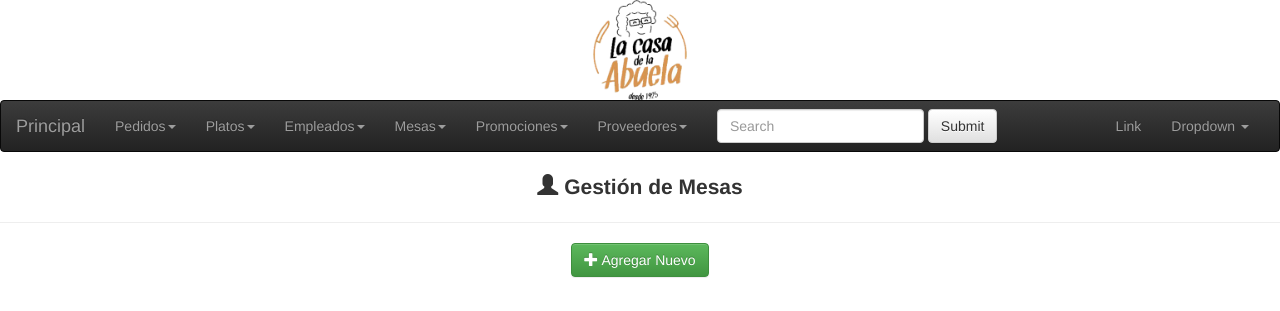
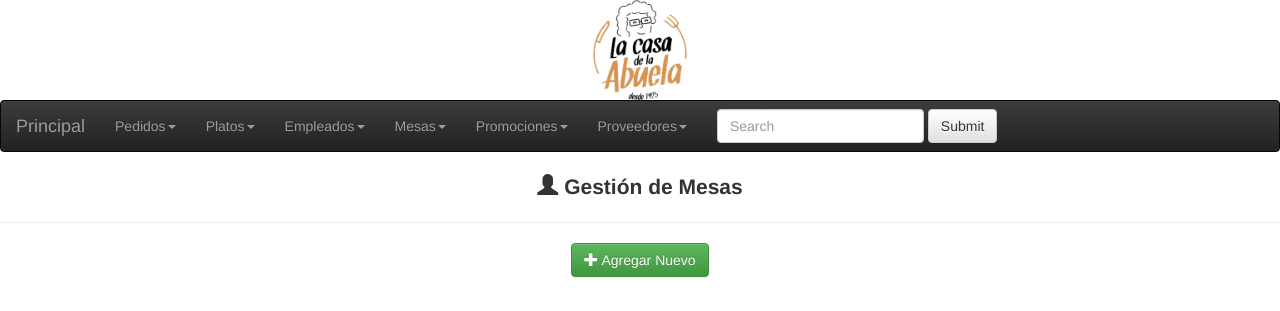
Before and after one commit to FLEXOXD/restaurante, a CodeIgniter app: page /restaurante/index.php/mesas/index in a window 1280 px wide. Shown: the top 311 px of the page. Run offline with CodeIgniter, Linux system fonts and the light colour scheme; data that the repository does not hold is empty.

Commit message:
mejorar interfaz

```diff
--- a/application/views/header.php
+++ b/application/views/header.php
@@ -29,6 +29,7 @@
           <span class="icon-bar"></span>
           <span class="icon-bar"></span>
         </button>
+
         <a class="navbar-brand" href="<?php echo site_url(); ?>">Principal</a>
       </div>
       <!-- Collect the nav links, forms, and other content for toggling -->
@@ -95,21 +96,7 @@
           </div>
           <button type="submit" class="btn btn-default">Submit</button>
         </form>
-        <ul class="nav navbar-nav navbar-right">
-          <li><a href="#">Link</a></li>
-          <li class="dropdown">
-            <a href="#" class="dropdown-toggle" data-toggle="dropdown" role="button"
-                  aria-expanded="false">Dropdown <span class="caret"></span>
-            </a>
-            <ul class="dropdown-menu" role="menu">
-              <li><a href="#">Action</a></li>
-              <li><a href="#">Another action</a></li>
-              <li><a href="#">Something else here</a></li>
-              <li class="divider"></li>
-              <li><a href="#">Separated link</a></li>
-            </ul>
-          </li>
-        </ul>
+
       </div><!-- /.navbar-collapse -->
     </div><!-- /.container-fluid -->
   </nav>
```
